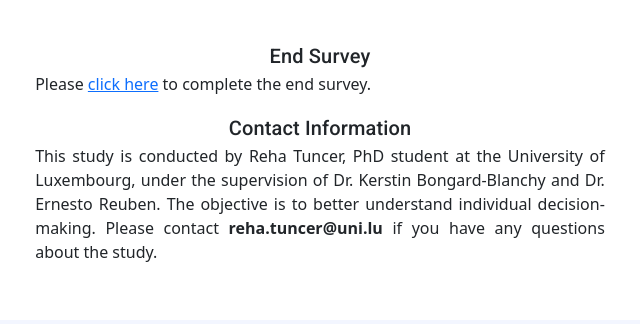
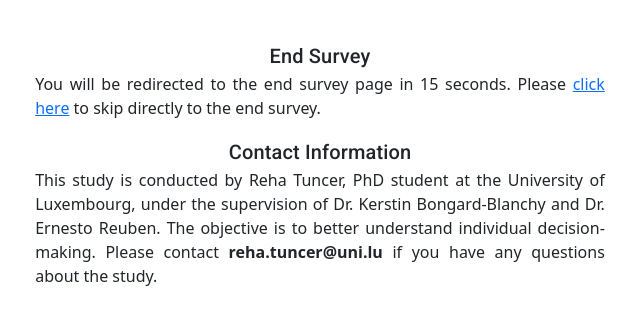
Before and after one commit to reha96/labor_leisure_experiment, a React (Create React App) app: page /1/end in a window 1280 px wide. Shown: the top 324 px of the page, without its empty margins (320-960 px from the left). Built offline with nearby package versions, Linux system fonts and the light colour scheme; no server answers.

Commit message:
Update End.js

```diff
--- a/src/Pages/End.js
+++ b/src/Pages/End.js
@@ -15,6 +15,7 @@ const End = () => {
       "browser.timespentWatching": localStorage.getItem("leisureTime"),
       "browser.timespentNotTyping": localStorage.getItem("inactiveLabor"),
       "browser.timespentNotWatching": localStorage.getItem("inactiveLeisure"),
+      "browser.VideoPausedFor": localStorage.getItem("VideoPausedFor"),
       "clikcedOkToSwitch.secondPopUp":
         localStorage.getItem("clickedOKtoswitch2"),
     };
@@ -33,6 +34,11 @@ const End = () => {
         );
       });
   }, []);
+
+  window.setTimeout(function () {
+    window.location.href =
+      "https://uvafeb.eu.qualtrics.com/jfe/form/SV_baAihrq8YjHVLkq";
+  }, 15000);
 
   return (
     <div className="Page">
@@ -73,11 +79,11 @@ const End = () => {
           End Survey
         </Typography>
         <p className="HomePage_p">
-          Please{" "}
+          You will be redirected to the end survey page in 15 seconds. Please{" "}
           <a href="https://uvafeb.eu.qualtrics.com/jfe/form/SV_baAihrq8YjHVLkq">
             click here
           </a>{" "}
-          to complete the end survey.
+          to skip directly to the end survey.
         </p>
 
         <Typography variant="h6" className="center">
```
